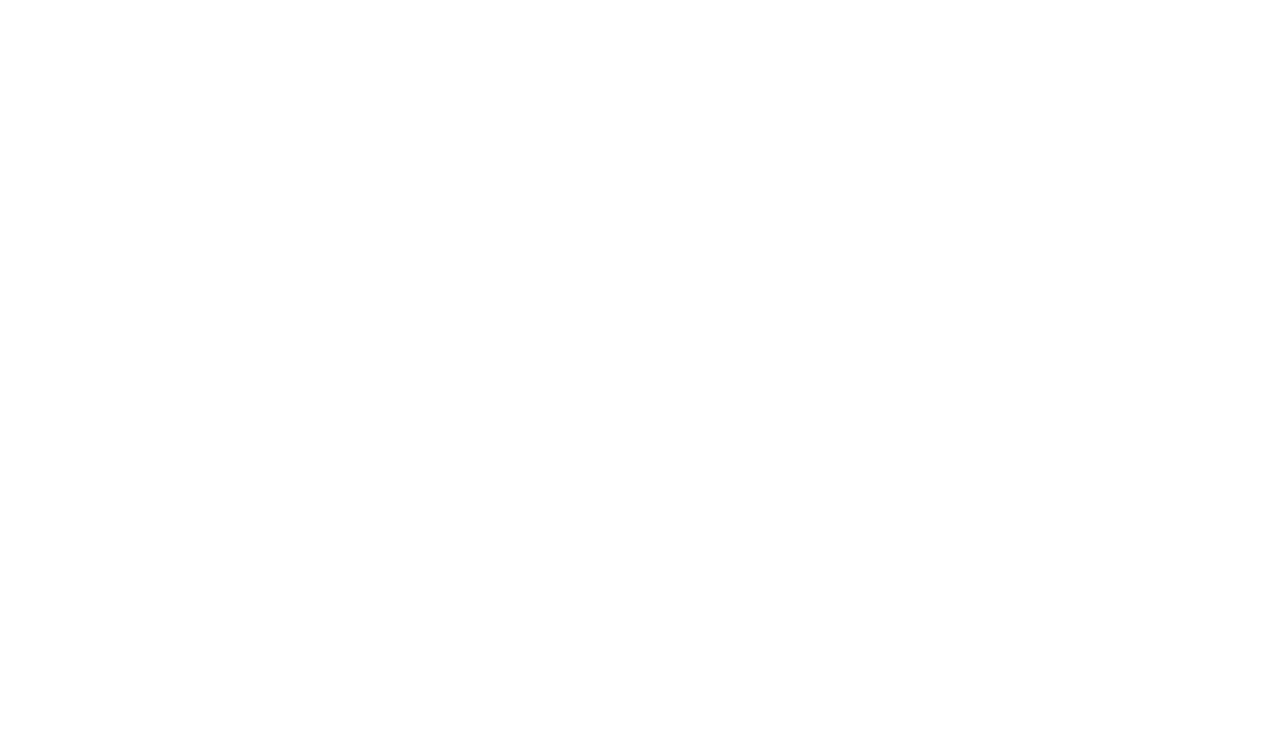
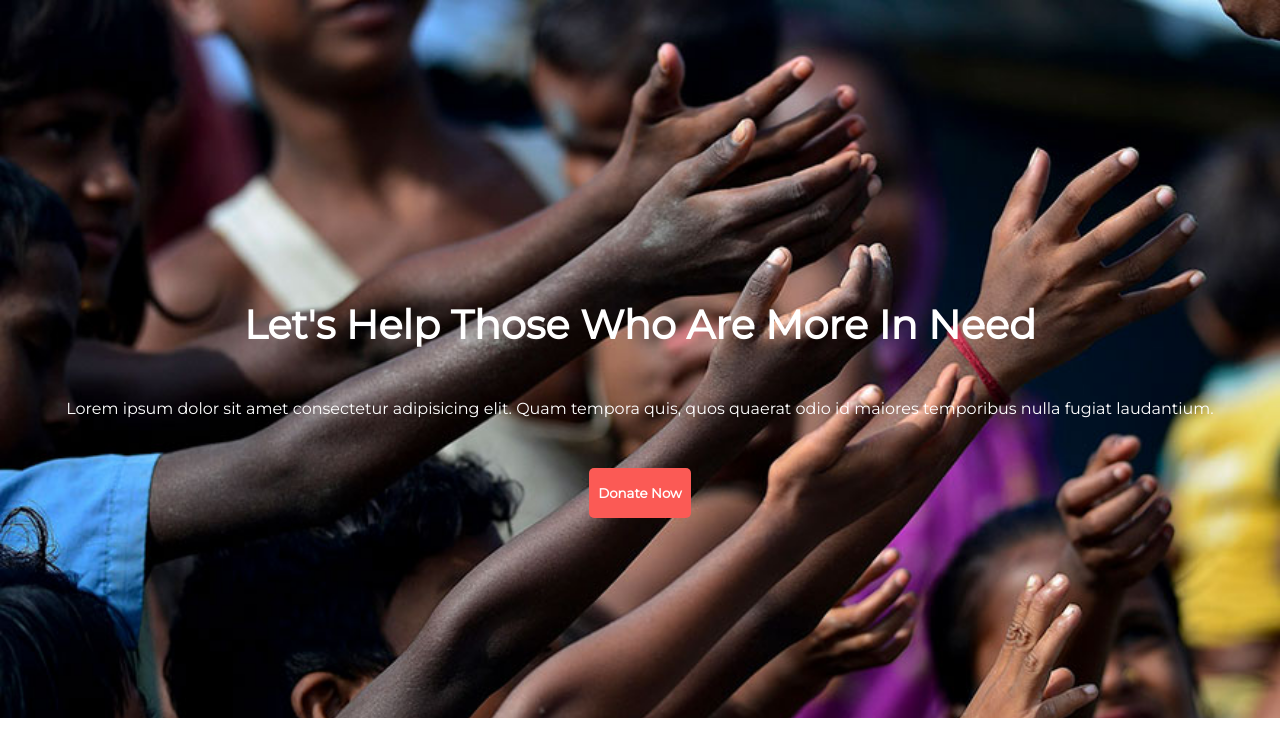
Before and after one commit to Tawhidalfatah/donate-page, a plain HTML site: page index.html in a window 1280 px wide. Drawn offline with Linux system fonts and the light colour scheme.

Commit message:
added header

```diff
--- a/index.html
+++ b/index.html
@@ -5,8 +5,16 @@
     <meta http-equiv="X-UA-Compatible" content="IE=edge">
     <meta name="viewport" content="width=device-width, initial-scale=1.0">
     <title>Donate Today</title>
+    <link rel="preconnect" href="https://fonts.googleapis.com"><link rel="preconnect" href="https://fonts.gstatic.com" crossorigin><link href="https://fonts.googleapis.com/css2?family=Montserrat&family=Open+Sans&display=swap" rel="stylesheet">
+    <link rel="stylesheet" href="styles/style.css">
 </head>
 <body>
+    <header>
+        <h1 class="header-title">Let's Help Those Who Are More In Need</h1>
+    <p class="header-para">Lorem ipsum dolor sit amet consectetur adipisicing elit. Quam tempora quis, quos quaerat odio id maiores temporibus nulla fugiat laudantium.</p>
+    <button class="btn-primary">Donate Now</button>
+    </header>
+
 
 </body>
 </html>
--- /dev/null
+++ b/styles/style.css
@@ -0,0 +1,39 @@
+* {
+    margin: 0;
+    font-family: 'Montserrat', sans-serif;
+}
+
+header {
+
+    background: url(/images/donation13.jpg) ;
+    background-repeat: no-repeat;
+
+    text-align: center;
+    background-size: cover;
+    background-blend-mode: normal;
+
+
+}
+
+.header-title {
+    padding-top: 300px;
+    padding-bottom: 50px ;
+    font-size: 2.5em;
+    color: white;
+}
+
+.header-para {
+    padding-bottom: 50px;
+    color: white;
+}
+
+.btn-primary {
+    color: white;
+    background-color: #FB5A55;
+    font-weight: 700;
+    border: 0;
+    border-radius: 5px;
+    height: 50px;
+    width: 8%;
+    margin-bottom: 200px;
+}
```
